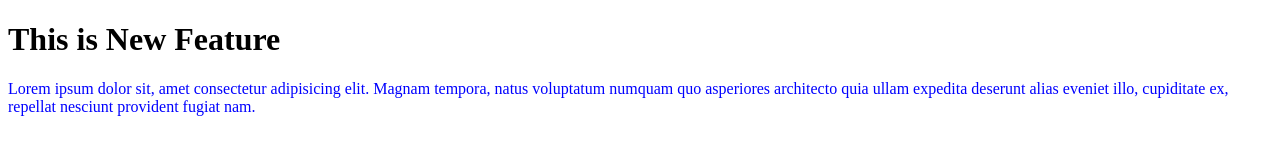
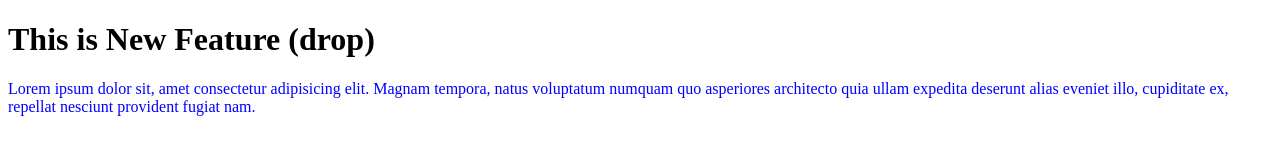
Before and after one commit to The-TaNMaY/Lokal_Repo, a plain HTML site: page index.html in a window 1280 px wide. Drawn offline with Linux system fonts and the light colour scheme.

Commit message:
Add drop

```diff
--- a/index.html
+++ b/index.html
@@ -7,7 +7,7 @@
     <link rel="stylesheet" href="style.css">
 </head>
 <body>
-    <h1>This is New Feature</h1>
+    <h1>This is New Feature (drop) </h1>
     <p>
         Lorem ipsum dolor sit, amet consectetur adipisicing elit. Magnam tempora, natus voluptatum numquam quo asperiores architecto quia ullam expedita deserunt alias eveniet illo, cupiditate ex, repellat nesciunt provident fugiat nam.
     </p>
```
